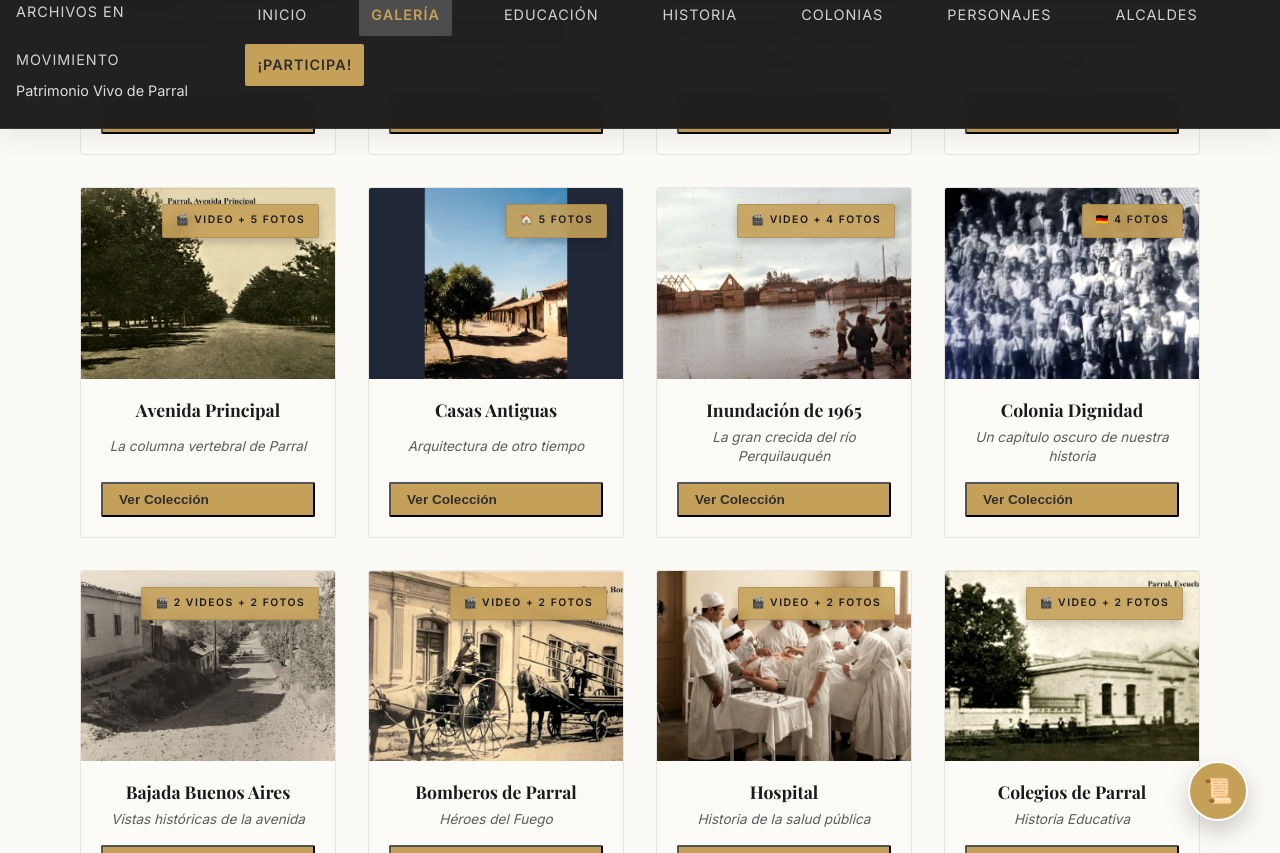
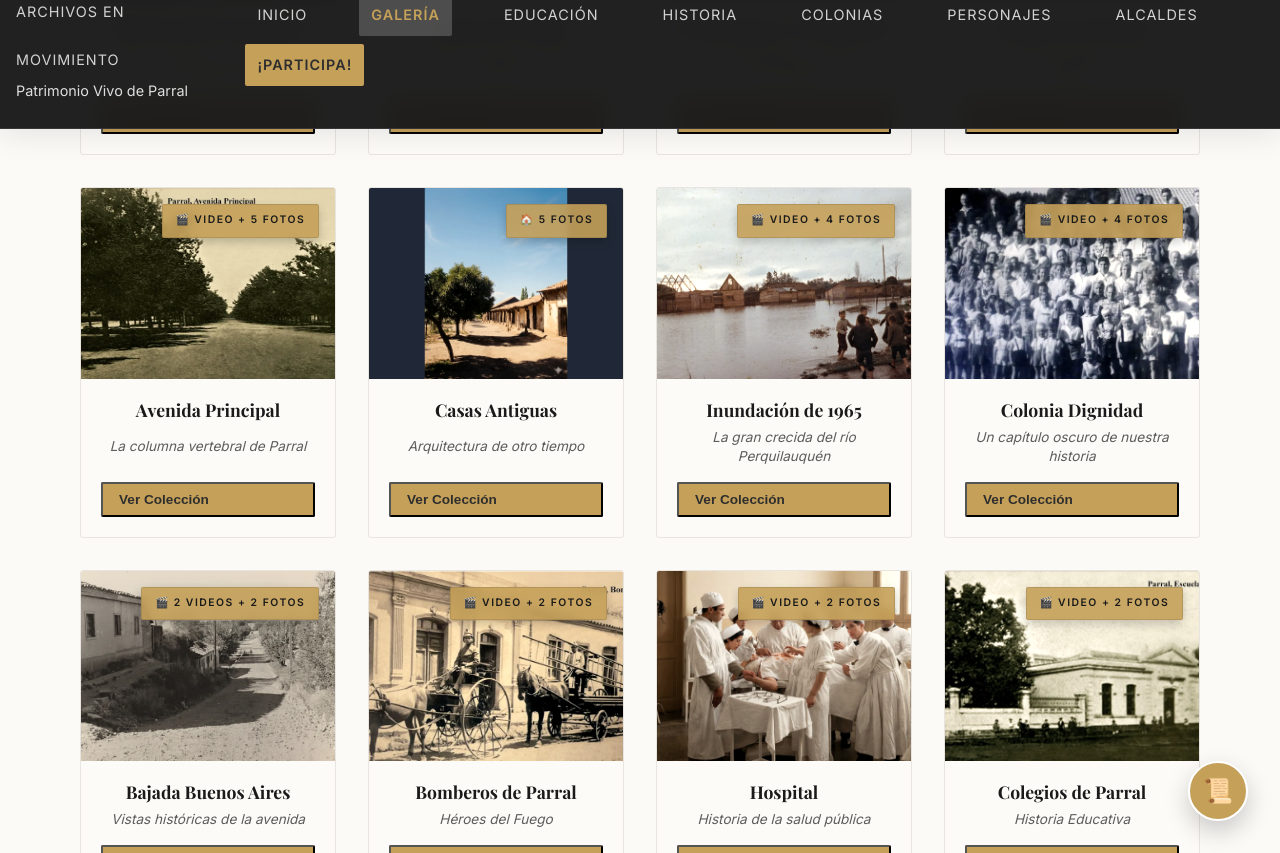
Before and after one commit to Juanpi2024/fotos-parral, a Jekyll site: the page built from galeria.html, in a window 1280 px wide and 900 px high, scrolled down 1156 px, cut to the strip 47-900 px from the top of the window. Built offline with Jekyll 4.4.1, drawn with Linux system fonts in a browser that asks for light colours; some web fonts are replaced.

Commit message:
Update Colonia Dignidad modal with new video and badge

```diff
--- a/galeria.html
+++ b/galeria.html
@@ -249,7 +249,7 @@
             <div class="card-foto" data-tags="colonia dignidad alemanes villa baviera schafer secta"
                 onclick="openModal('dignidadModal')" style="cursor: pointer;">
                 <div class="card-foto-img-container">
-                    <span class="heritage-badge badge-restored">🇩🇪 4 Fotos</span>
+                    <span class="heritage-badge badge-restored">🎬 Video + 4 Fotos</span>
                     <img src="images/colonia-dignidad/optimizado-colonos dignidad años 70.webp"
                         alt="Colonia Dignidad en los años 70" loading="lazy" width="600" height="375">
                 </div>
@@ -2646,6 +2646,21 @@
                     </div>
                     <a href="images/colonia-dignidad/optimizado-colonia cartel antiguo.webp" download
                         class="btn-download-sm">Descargar</a>
+                </div>
+            </div>
+
+            <!-- Video Section -->
+            <div style="margin-top: 2.5rem;">
+                <h3
+                    style="font-family: var(--font-heading); color: var(--primary-color); margin-bottom: 1rem; text-align: center;">
+                    🎬 Video Documental
+                </h3>
+                <div class="video-container">
+                    <iframe src="https://www.youtube.com/embed/3MfSWcLcSaw" title="Colonia Dignidad - Video Documental"
+                        frameborder="0"
+                        allow="accelerometer; autoplay; clipboard-write; encrypted-media; gyroscope; picture-in-picture; web-share"
+                        allowfullscreen>
+                    </iframe>
                 </div>
             </div>
 
```
